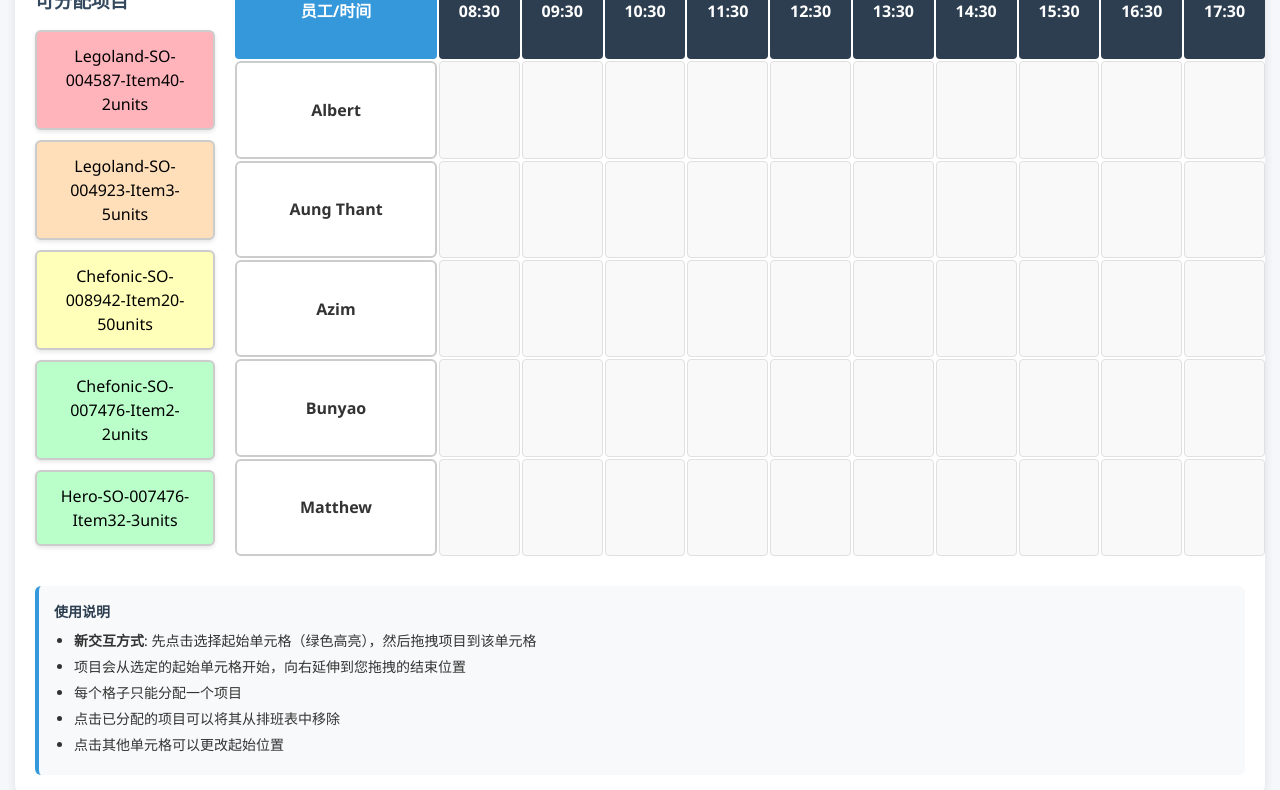
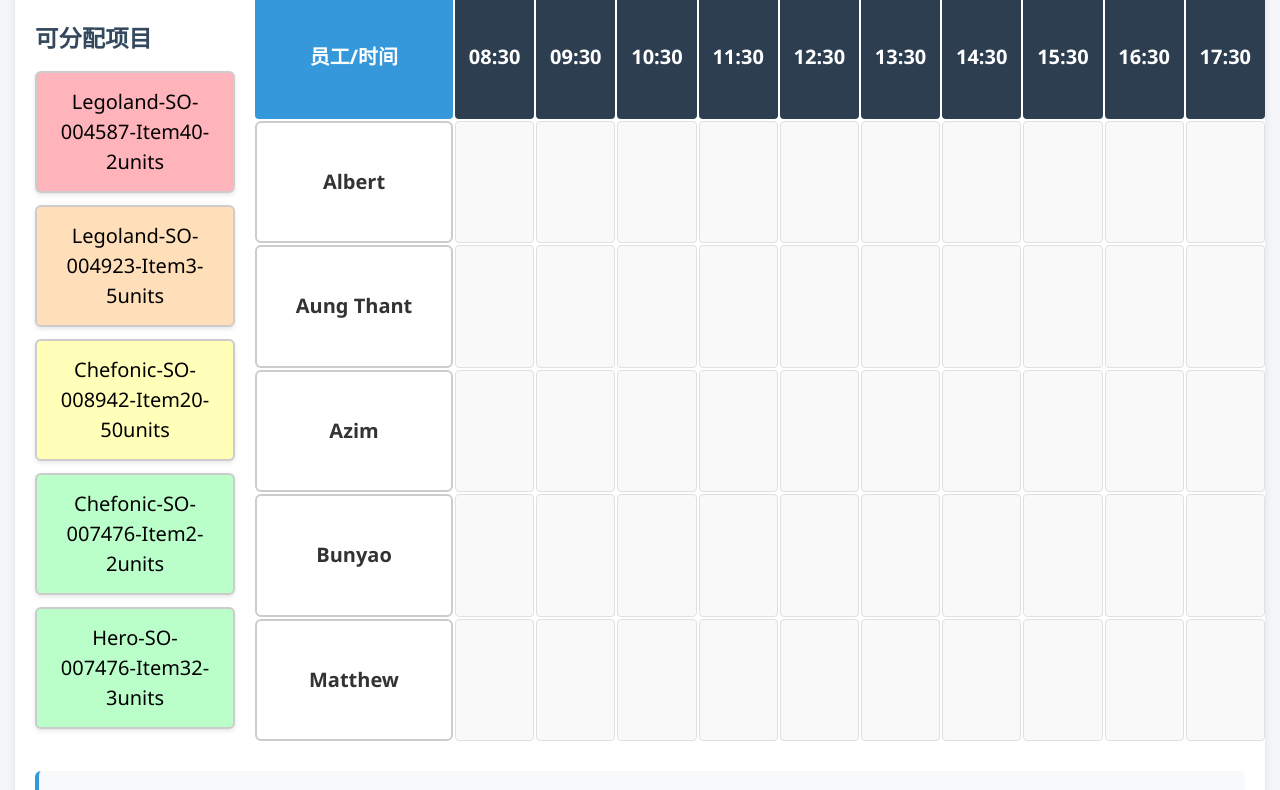
Before and after one commit to HL-Steel-Industries-Sdn-Bhd/Work-Schedule2, a plain HTML site: page index.html in a window 1280 px wide. Shown: the part 169-959 px from the top of the page. Drawn offline with Linux system fonts and the light colour scheme.

Commit message:
Update index.html

```diff
--- a/index.html
+++ b/index.html
@@ -6,19 +6,28 @@
   <title>项目排班表</title>
   <style>
     * { box-sizing: border-box; margin: 0; padding: 0; }
-    body { font-family: 'Segoe UI', Arial, sans-serif; padding: 15px; background-color: #f5f7fa; color: #333; line-height: 1.5; }
+    body {
+      font-family: 'Segoe UI', Arial, sans-serif;
+      padding: 15px;
+      background-color: #f5f7fa;
+      color: #333;
+      line-height: 1.5;
+      font-size: 20px;  /* 整体字体20px */
+    }
     h2 { text-align: center; margin-bottom: 10px; color: #2c3e50; }
     h3 { margin: 25px 0 15px; color: #34495e; }
 
     /* 日期框框 */
     .date {
       text-align: left;
-      font-size: 16px;
+      font-size: 20px;
       margin-bottom: 10px;
+      margin-left: 20px;   /* 往右移 */
+      margin-top: 15px;    /* 往下移 */
       color: #555;
       font-weight: bold;
       border: 2px solid #3498db;
-      padding: 6px 10px;
+      padding: 8px 14px;
       border-radius: 6px;
       display: inline-block;
       background: #fff;
@@ -26,25 +35,25 @@
 
     .container { max-width: 100%; margin: 0 auto; background: white; border-radius: 10px; box-shadow: 0 2px 10px rgba(0,0,0,0.1); padding: 20px; overflow-x: auto; }
     .schedule-container { display: flex; gap: 20px; margin-bottom: 30px; position: relative; }
-    .projects-sidebar { width: 180px; flex-shrink: 0; }
+    .projects-sidebar { width: 200px; flex-shrink: 0; }
     .project {
-      padding: 12px 15px;
-      color: black; /* 字体黑色 */
+      padding: 14px 18px;
+      color: black;
       border-radius: 6px;
       cursor: pointer;
-      margin-bottom: 10px;
-      font-size: 16px;
+      margin-bottom: 12px;
+      font-size: 20px;  /* 项目字体更大 */
       user-select: none;
       box-shadow: 0 2px 4px rgba(0,0,0,0.1);
       transition: transform 0.2s, box-shadow 0.2s;
       text-align: center;
-      border: 2px solid #ccc; /* 项目有框 */
+      border: 2px solid #ccc;
     }
     .project:hover { transform: translateY(-2px); box-shadow: 0 4px 8px rgba(0,0,0,0.15); }
     .project.dragging { opacity: 0.8; transform: scale(1.05); box-shadow: 0 3px 6px rgba(0,0,0,0.2); }
 
-    .schedule { display: grid; grid-template-columns: 20% repeat(10, 8%); grid-auto-rows: minmax(50px, auto); gap: 2px; width: 100%; position: relative; }
-    .header, .time-header { color: white; text-align: center; display: flex; align-items: center; justify-content: center; font-weight: bold; border-radius: 4px; padding: 10px; }
+    .schedule { display: grid; grid-template-columns: 20% repeat(10, 8%); grid-auto-rows: minmax(60px, auto); gap: 2px; width: 100%; position: relative; }
+    .header, .time-header { color: white; text-align: center; display: flex; align-items: center; justify-content: center; font-weight: bold; border-radius: 4px; padding: 12px; font-size: 20px; }
     .header { background: #3498db; }
     .time-header { background: #2c3e50; }
     .employee-name {
@@ -55,21 +64,22 @@
       display: flex;
       align-items: center;
       justify-content: center;
-      padding: 10px;
+      padding: 12px;
       border-radius: 6px;
-      border: 2px solid #ccc; /* 员工名字有框 */
+      border: 2px solid #ccc;
+      font-size: 20px; /* 员工名字更大 */
     }
 
-    .cell { background: #f9f9f9; border: 1px solid #e0e0e0; min-height: 50px; position: relative; border-radius: 4px; transition: background-color 0.2s; padding: 5px; display: flex; align-items: center; justify-content: center; }
+    .cell { background: #f9f9f9; border: 1px solid #e0e0e0; min-height: 60px; position: relative; border-radius: 4px; transition: background-color 0.2s; padding: 5px; display: flex; align-items: center; justify-content: center; }
     .cell.highlight { background-color: #e8f4fd; border: 1px dashed #3498db; }
     .cell.selected { background-color: #d4edda; border: 2px solid #28a745; }
     .cell.occupied { background-color: #fff8e1; }
 
     .assigned-project {
-      padding: 8px 12px;
-      color: black; /* 字体黑色 */
+      padding: 10px 14px;
+      color: black;
       border-radius: 4px;
-      font-size: 14px;
+      font-size: 20px;  /* 已分配项目更大 */
       user-select: none;
       box-shadow: 0 1px 3px rgba(0,0,0,0.1);
       cursor: pointer;
@@ -81,21 +91,21 @@
       justify-content: center;
       position: relative;
       z-index: 1;
-      border: 2px solid #ccc; /* 已分配项目有框 */
+      border: 2px solid #ccc;
     }
     .assigned-project:hover { opacity: 0.9; }
     .assigned-project.merged { position: absolute; z-index: 2; box-sizing: border-box; }
 
-    .instructions { background: #f8f9fa; padding: 15px; border-radius: 6px; margin-top: 20px; font-size: 14px; border-left: 4px solid #3498db; }
-    .instructions h4 { margin-bottom: 8px; color: #2c3e50; }
+    .instructions { background: #f8f9fa; padding: 18px; border-radius: 6px; margin-top: 20px; font-size: 18px; border-left: 4px solid #3498db; }
+    .instructions h4 { margin-bottom: 8px; color: #2c3e50; font-size: 20px; }
     .instructions ul { padding-left: 20px; }
-    .instructions li { margin-bottom: 5px; }
+    .instructions li { margin-bottom: 6px; }
 
     @media (max-width: 768px) {
       .schedule-container { flex-direction: column; }
       .projects-sidebar { width: 100%; }
       .schedule { grid-template-columns: 25% repeat(10, 7.5%); }
-      .project, .assigned-project { font-size: 14px; }
+      .project, .assigned-project, .employee-name { font-size: 18px; }
     }
   </style>
 </head>
@@ -128,7 +138,7 @@
       const projectsContainer = document.getElementById('projects');
       const todayDate = document.getElementById('todayDate');
 
-      // 显示今天日期（不显示“今天日期”，只显示“日期”+ 日期）
+      // 显示今天日期
       const today = new Date();
       todayDate.innerText = '日期：' + today.toLocaleDateString('zh-CN');
 
```
